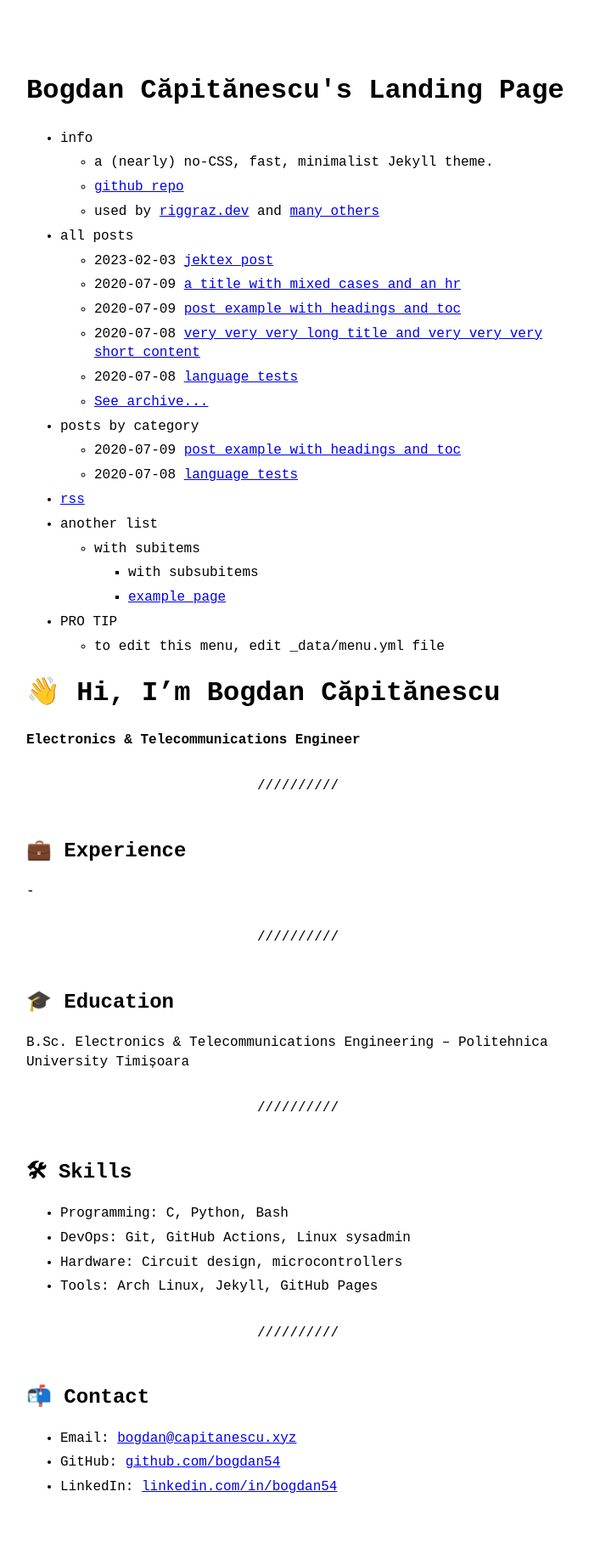
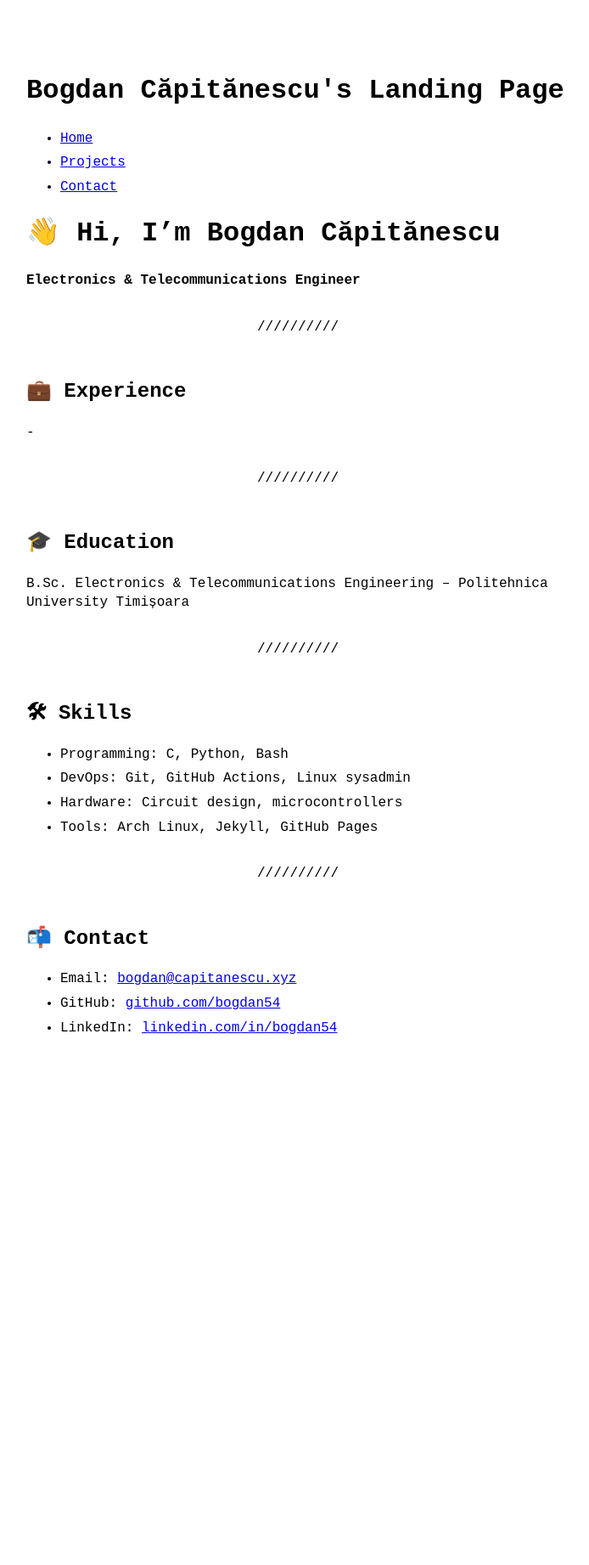
Before and after one commit to Bogdan54/bogdan54.github.io, a Jekyll site: the page built from index.md, in a window 1280 px wide. Shown: the whole page at 85% size, without its empty margins (289-983 px from the left). Built offline with Jekyll 4.4.1, drawn with Linux system fonts in a browser that asks for light colours; our own code applies the rules of GitHub Pages for plain Markdown files; after the commit the page ends 1301 px from its top, so only the background shows below that.

Commit message:
Update menu.yml

```diff
--- a/_data/menu.yml
+++ b/_data/menu.yml
@@ -2,37 +2,9 @@
 # https://github.com/riggraz/no-style-please#customize-the-menu
 
 entries:
-  - title: info
-    entries:
-      - title: a (nearly) no-CSS, fast, minimalist Jekyll theme.
-      - title: github repo
-        url: https://github.com/riggraz/no-style-please
-      - title: "used by <a href='https://riggraz.dev'>riggraz.dev</a> and <a href='https://github.com/riggraz/no-style-please/network/dependents'>many others</a>"
-
-  - title: all posts
-    post_list:
-      limit: 5
-      show_more: true
-      show_more_text: See archive...
-      show_more_url: archive.html
-
-  - title: posts by category
-    post_list:
-      category: example2
-      show_more: true
-      show_more_text: See more posts...
-      show_more_url: example2-archive.html
-
-  - title: rss
-    url: feed.xml
-
-  - title: another list
-    entries:
-      - title: with subitems
-        entries:
-          - title: with subsubitems
-          - title: example page
-            url: about
-  - title: PRO TIP
-    entries:
-      - title: to edit this menu, edit _data/menu.yml file
+  - title: Home
+    url: /
+  - title: Projects
+    url: /projects
+  - title: Contact
+    url: /contact
```
